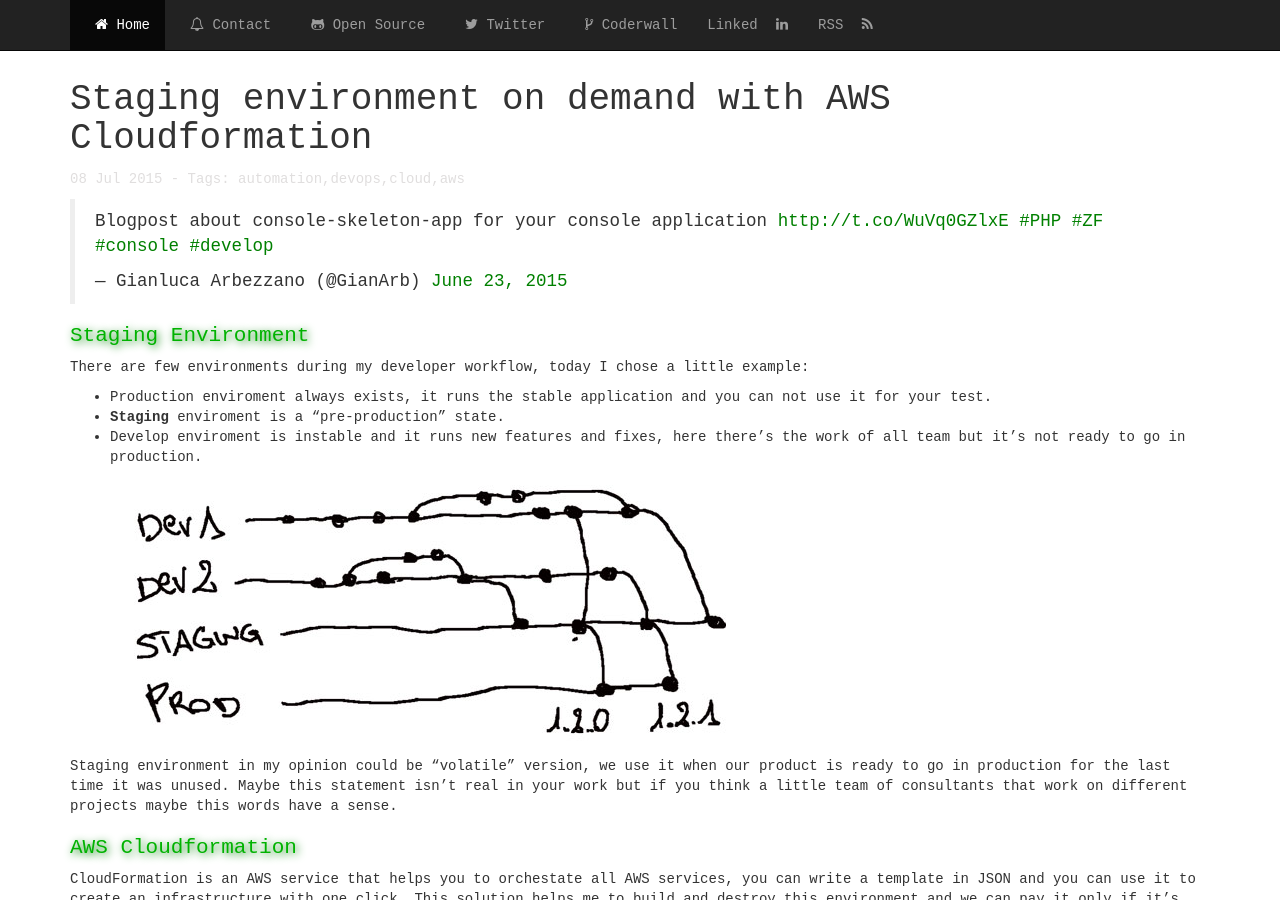
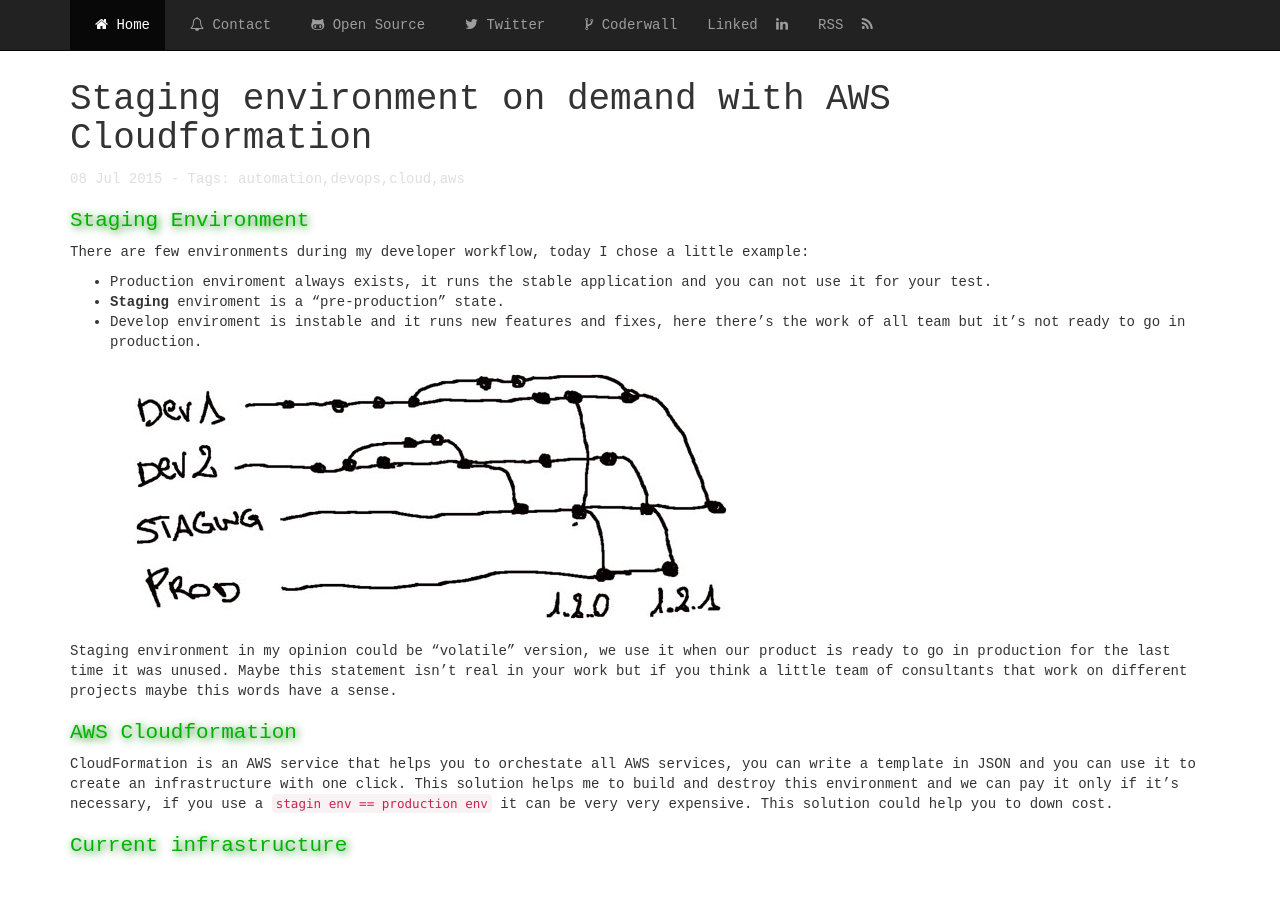
Before and after one commit to gianarb/gianarb.github.com, a Jekyll site: the page built from _posts/2015-07-08-stagin-environment-on-demand-with-aws-cloudformation.markdown, in a window 1280 px wide and 900 px high. Built offline with Jekyll 4.4.1, drawn with Linux system fonts in a browser that asks for light colours; nearby versions of some CDN libraries; Markdown is read by kramdown in place of the engine named in the settings; comment, search, counter and statistics services are not loaded; some of the changed text lies outside the part shown.

````diff
--- a/_posts/2015-07-08-stagin-environment-on-demand-with-aws-cloudformation.markdown
+++ b/_posts/2015-07-08-stagin-environment-on-demand-with-aws-cloudformation.markdown
@@ -8,8 +8,6 @@
 priority: 0.6
 changefreq: yearly
 ---
-<blockquote class="twitter-tweet tw-align-center" lang="en"><p lang="en" dir="ltr">Blogpost about console-skeleton-app for your console application <a href="http://t.co/WuVq0GZlxE">http://t.co/WuVq0GZlxE</a> <a href="https://twitter.com/hashtag/PHP?src=hash">#PHP</a> <a href="https://twitter.com/hashtag/ZF?src=hash">#ZF</a> <a href="https://twitter.com/hashtag/console?src=hash">#console</a> <a href="https://twitter.com/hashtag/develop?src=hash">#develop</a></p>&mdash; Gianluca Arbezzano (@GianArb) <a href="https://twitter.com/GianArb/status/613292048708468736">June 23, 2015</a></blockquote>
-<script async src="//platform.twitter.com/widgets.js" charset="utf-8"></script>
 
 ## Staging Environment
 There are few environments during my developer workflow, today I chose a little example:
@@ -429,3 +427,9 @@
   }
 }
 ```
+
+<br/>
+<br/>
+<br/>
+
+<div class="well"><a target="_blank" href="https://twitter.com/EmanueleMinotto">@EmanualeMinotto</a> thanks for trying to fix my bad English</div>
````
